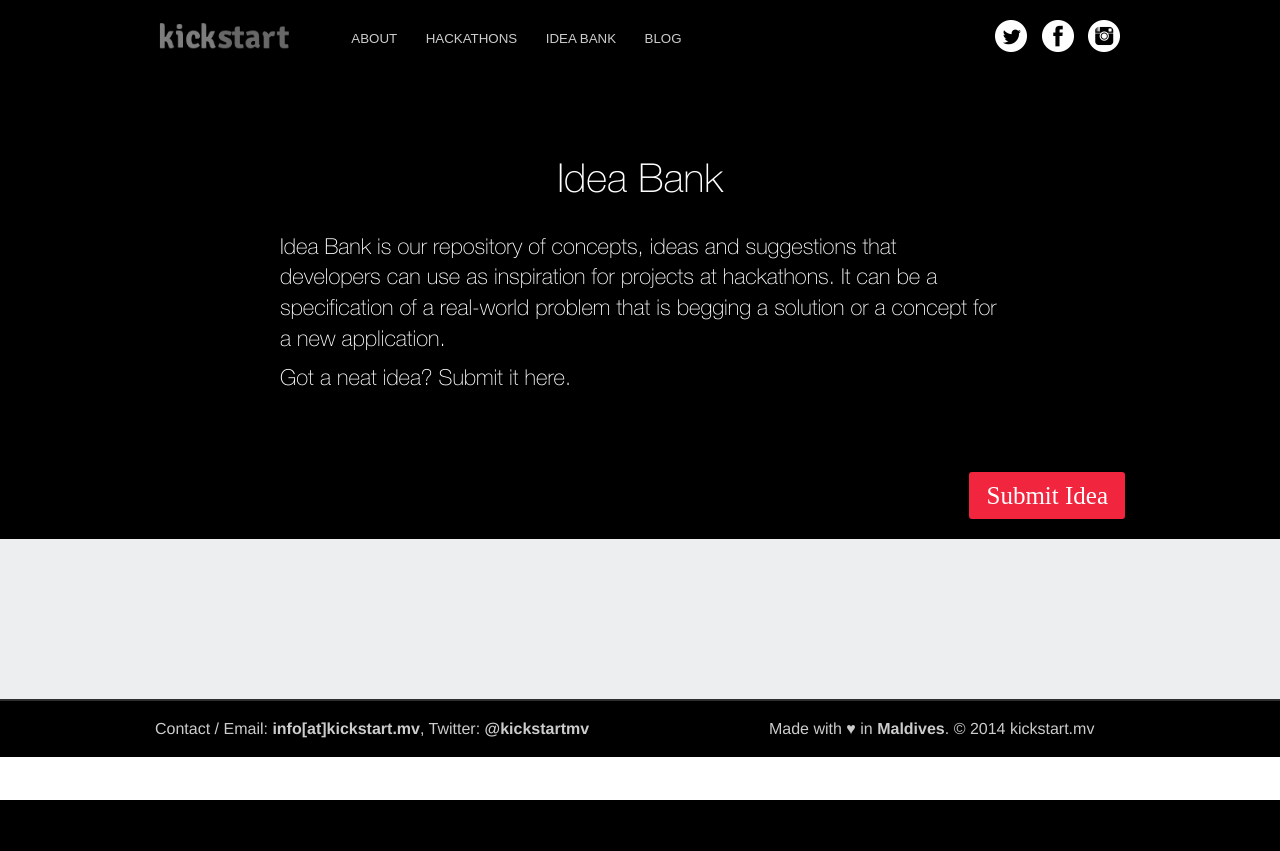
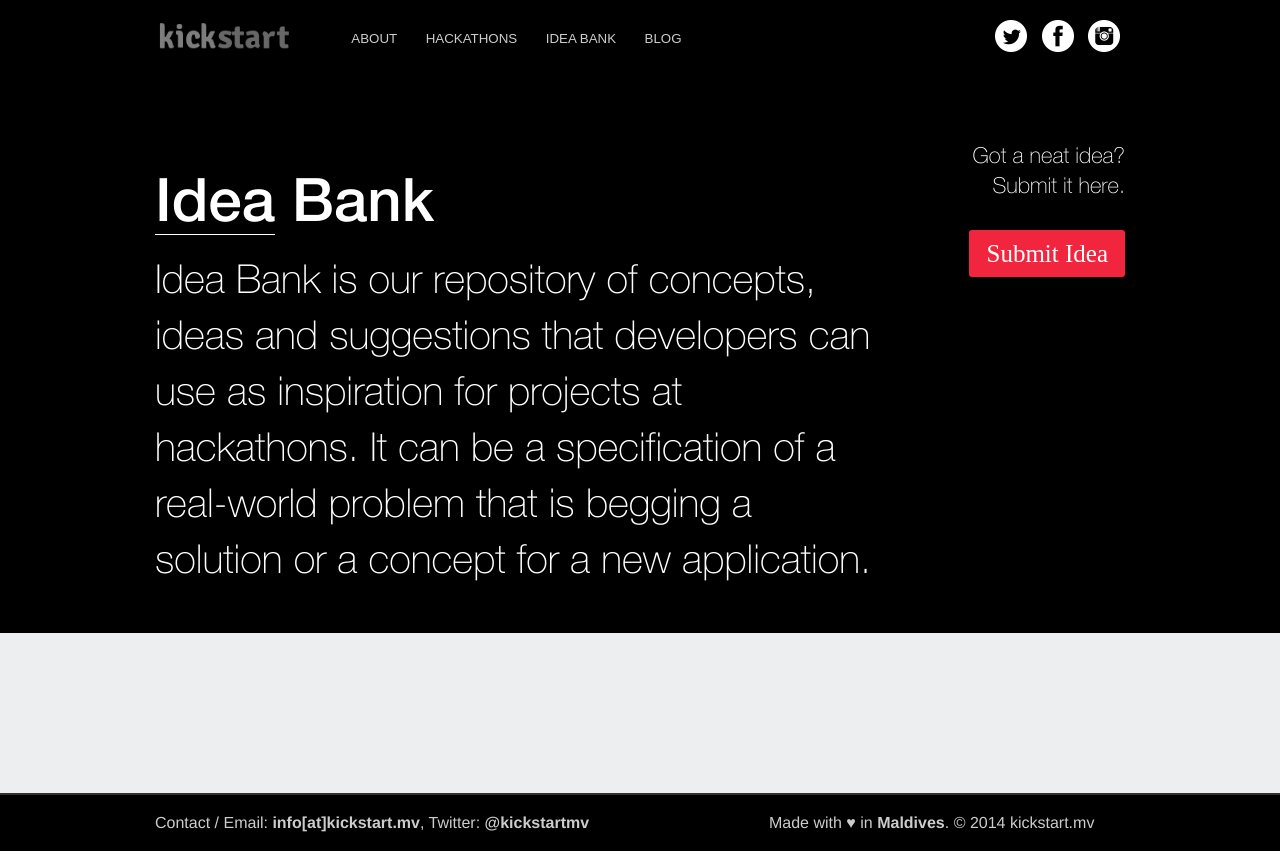
Before and after one commit to kickstartmv/kickstartmv-website, a PHP site: page /kickstart-blog/ideas in a window 1280 px wide. Before the commit the page ends 800 px from the top, so only its background shows below. Run offline with PHP 8.4, Linux system fonts and the light colour scheme; data that the repository does not hold is empty.

Commit message:
Header changes

```diff
--- a/ideas/index.php
+++ b/ideas/index.php
@@ -52,10 +52,9 @@
     </div>
 
     <div class="row">
-        <div class="columns medium-9 large-centered big-ass-text">
-            <h3 class="text-center">Idea Bank</h3>
-            <h5>Idea Bank is our repository of concepts, ideas and suggestions that developers can use as inspiration for projects at hackathons. It can be a specification of a real-world problem that is begging a solution or a concept for a new application.</h5>
-            <h5>Got a neat idea? Submit it here.</h5>
+        <div class="columns medium-9 big-ass-text">
+            <h2><span class="bold">Idea</span> Bank</h2>
+            <h3>Idea Bank is our repository of concepts, ideas and suggestions that developers can use as inspiration for projects at hackathons. It can be a specification of a real-world problem that is begging a solution or a concept for a new application.</h3>
         </div>
 
         <div class="columns medium-3 text-right">
@@ -79,7 +78,10 @@
             </div>
             <!-- end of post modal -->
 
-            <a href="#" class="ideaPostBtn" id="post-idea" data-reveal-id="postModal">Submit Idea</a>
+            <div id="idea-submit-container">
+                <h5>Got a neat idea? Submit it here.</h5>
+                <a href="#" class="ideaPostBtn" id="post-idea" data-reveal-id="postModal">Submit Idea</a>
+            </div>
         </div>
     </div>
 </section>
--- a/kh1/css/style.css
+++ b/kh1/css/style.css
@@ -340,6 +340,10 @@ h2.narrow {
   color:#2f2f2f;
 }
 
+#idea-submit-container {
+  margin-top:70px;
+}
+
 .idea-card {
   background: #fff;
   border: 1px solid #DBDBDB;
@@ -390,7 +394,7 @@ font-family: Helvetica-Light;
 font-size: 25px;
 color: #FFFFFF;
 line-height: 39px;
-margin-top:70px;
+margin-top:20px;
 display: inline-block;
 }
 
```
